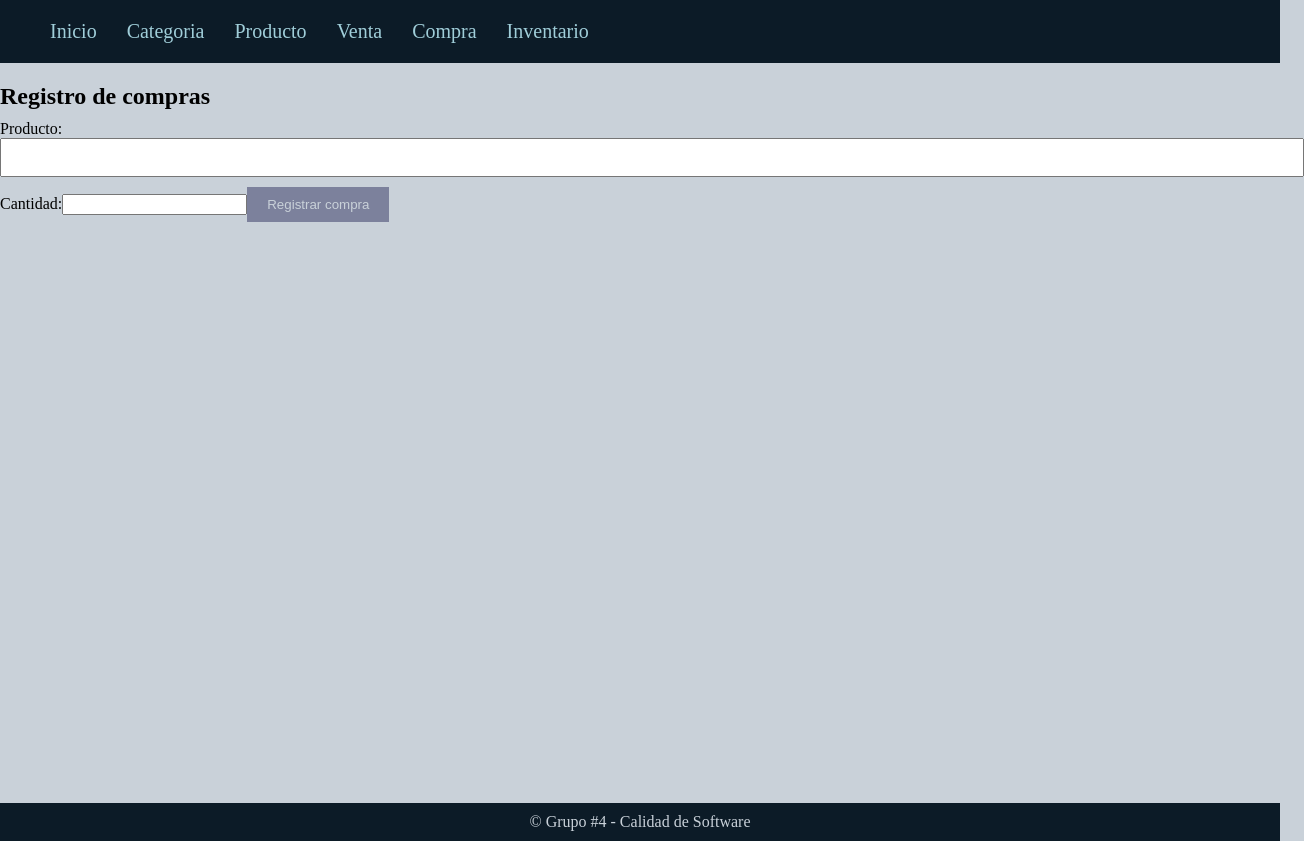
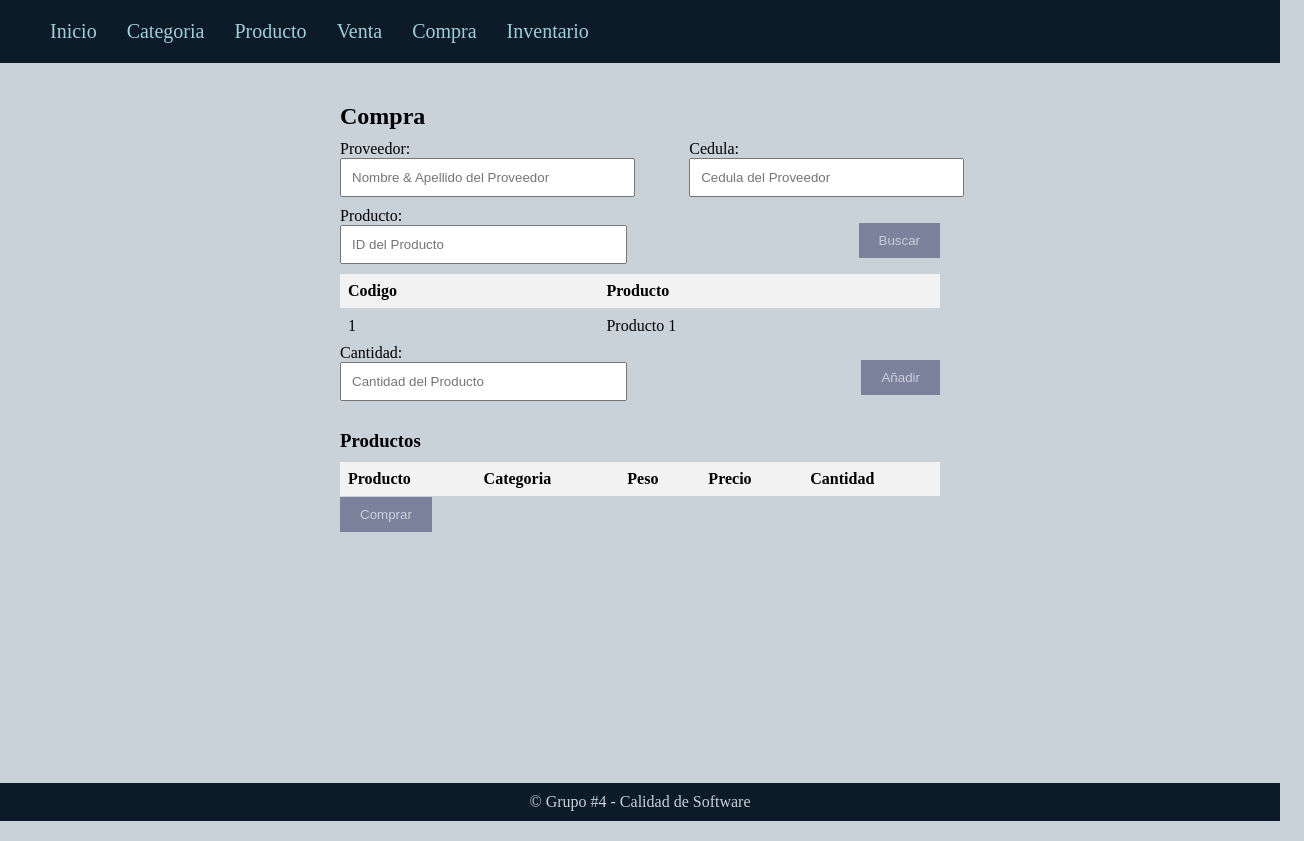
Before and after one commit to JOSENAVAS46/CDS-TALLER7, a Next.js app: page /compra in a window 1280 px wide. Shown: the whole page, 1304 px wide, since content can reach past the window. Built offline with nearby package versions, Linux system fonts and the light colour scheme.

Commit message:
Mejora Inventario y Compras

```diff
--- a/pages/compra.js
+++ b/pages/compra.js
@@ -1,36 +1,116 @@
 import { useState } from 'react';
 
 const Compras = () => {
-  const [producto, setProducto] = useState('');
+  const [nombreProveedor, setNombreProveedor] = useState('');
+  const [cedulaProveedor, setCedulaProveedor] = useState('');
+  const [proveedor, setProveedor] = useState([]);
+  const [idProducto, setIdProducto] = useState('');
   const [cantidad, setCantidad] = useState('');
+  const [lstProductos, setLstProductos] = useState([]);
+  const [precioTotal, setPrecioTotal] = useState('');
 
-  const handleProductoChange = (event) => {
-    setProducto(event.target.value);
-  };
+  function agregarCompra(event) {
+    event.preventDefault();
 
-  const handleCantidadChange = (event) => {
-    setCantidad(event.target.value);
-  };
-
-  const handleCompraSubmit = (event) => {
-    event.preventDefault();
-    // Lógica para registrar la compra y actualizar el stock
-  };
+    if (idProducto.trim() !== '' && cantidad.trim() !== '') {
+      setLstProductos([...lstProductos, { idProducto, cantidad }]);
+      setIdProducto('');
+      setCantidad('');
+    }
+  }
 
   return (
     <main>
-      <h2>Registro de compras</h2>
-      <form onSubmit={handleCompraSubmit}>
-        <label>
-          Producto:
-          <input type="text" value={producto} onChange={handleProductoChange} />
-        </label>
-        <label>
-          Cantidad:
-          <input type="number" value={cantidad} onChange={handleCantidadChange} />
-        </label>
-        <button type="submit">Registrar compra</button>
-      </form>
+      <div style={{ maxWidth: '600px', margin: '0 auto', padding: '20px' }}>
+        <h2>Compra</h2>
+        <form onSubmit={agregarCompra}>
+          <div style={{ display: 'flex', alignItems: 'center', justifyContent: 'space-between' }}>
+            <label htmlFor="nombreProveedor">Proveedor:
+              <input
+                type="text"
+                placeholder="Nombre & Apellido del Proveedor"
+                value={nombreProveedor}
+                onChange={(e) => setNombreProveedor(e.target.value)}
+                required
+              />
+            </label>
+            <label htmlFor="cedulaProveedor">Cedula:
+              <input
+                type="text"
+                placeholder="Cedula del Proveedor"
+                value={cedulaProveedor}
+                onChange={(e) => setCedulaProveedor(e.target.value)}
+                required
+              />
+            </label>
+          </div>
+          <div style={{ display: 'flex', alignItems: 'center', justifyContent: 'space-between' }}>
+            <label htmlFor="producto">Producto:
+              <input
+                type="text"
+                placeholder="ID del Producto"
+                value={idProducto}
+                onChange={(e) => setIdProducto(e.target.value)}
+                required
+              />
+            </label>
+            <button type="button">Buscar</button>
+          </div>
+          <div>
+            <table>
+              <thead>
+                <tr>
+                  <th>Codigo</th>
+                  <th>Producto</th>
+                </tr>
+              </thead>
+              <tbody>
+                <tr>
+                  <td>1</td>
+                  <td>Producto 1</td>
+                </tr>
+              </tbody>
+            </table>
+          </div>
+          <div style={{ display: 'flex', alignItems: 'center', justifyContent: 'space-between' }}>
+            <label htmlFor="cantidad">Cantidad:
+              <input
+                type="text"
+                placeholder="Cantidad del Producto"
+                value={cantidad}
+                onChange={(e) => setCantidad(e.target.value)}
+                required
+              />
+            </label>
+            <button type="button">Añadir</button>
+          </div>
+          <h3>Productos</h3>
+          <table>
+            <thead>
+              <tr>
+                <th>Producto</th>
+                <th>Categoria</th>
+                <th>Peso</th>
+                <th>Precio</th>
+                <th>Cantidad</th>
+              </tr>
+            </thead>
+            <tbody>
+              {lstProductos.map((producto, index) => (
+                <tr key={index}>
+                  <td>{producto.idProducto}</td>
+                  <td>Categoría del producto</td>
+                  <td>Peso del producto</td>
+                  <td>Precio del producto</td>
+                  <td>{producto.cantidad}</td>
+                </tr>
+              ))}
+            </tbody>
+          </table>
+
+          <button type="submit">Comprar</button>
+        </form>
+      </div>
     </main>
   );
 };
--- a/styles/globals.css
+++ b/styles/globals.css
@@ -53,3 +53,23 @@ td {
 th {
   background-color: #f2f2f2;
 }
+
+select {
+  padding: 8px;
+  font-size: 16px;
+  border: 1px solid #ccc;
+  border-radius: 4px;
+  background-color: #fff;
+  color: #333;
+  width: 200px;
+}
+
+select:focus {
+  outline: none;
+  border-color: #7c819c;
+  box-shadow: 0 0 0 2px rgba(0, 123, 255, 0.25);
+}
+
+select option {
+  padding: 8px;
+}
```
Also changed, not shown: pages/inventario.js (+35 -6 lines).
